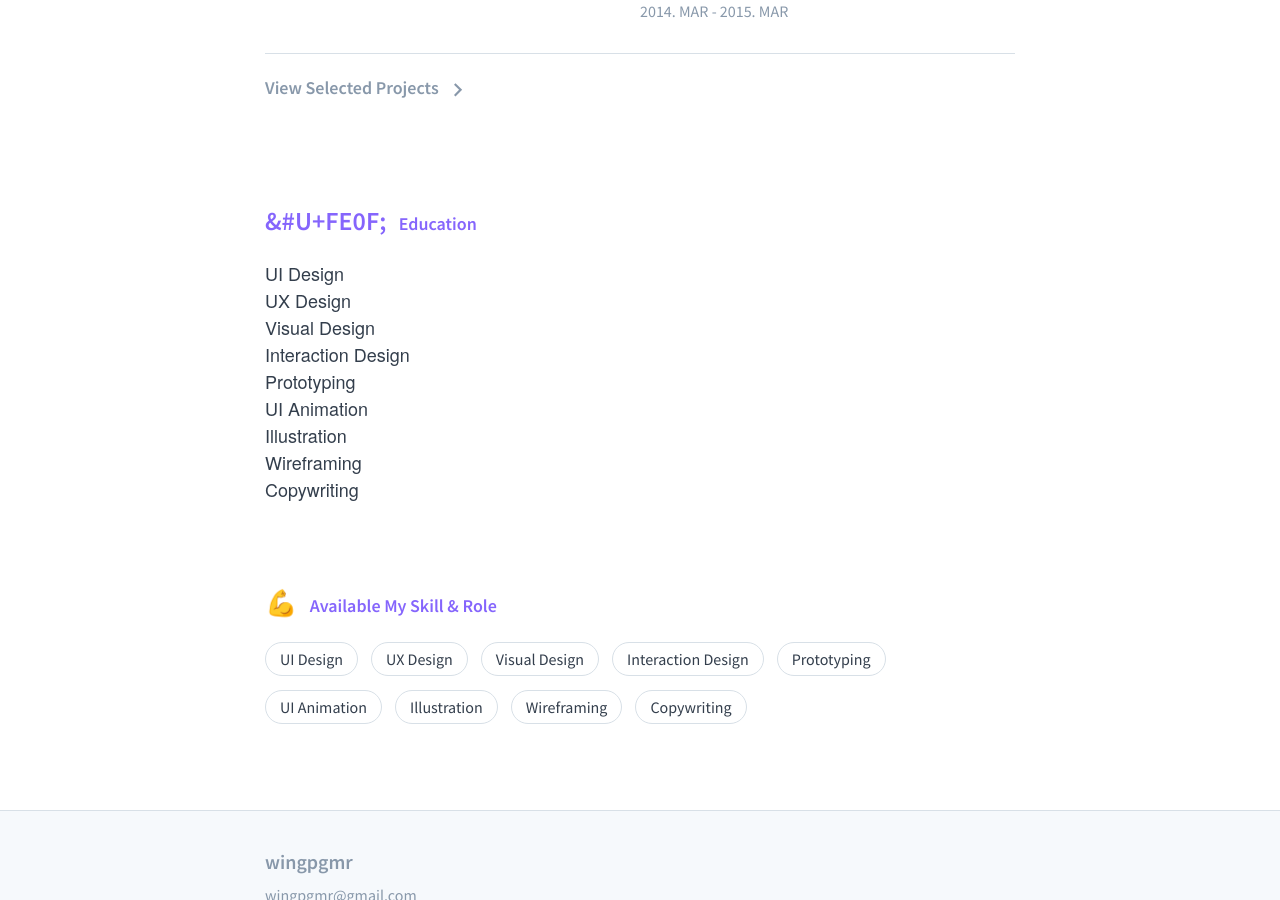
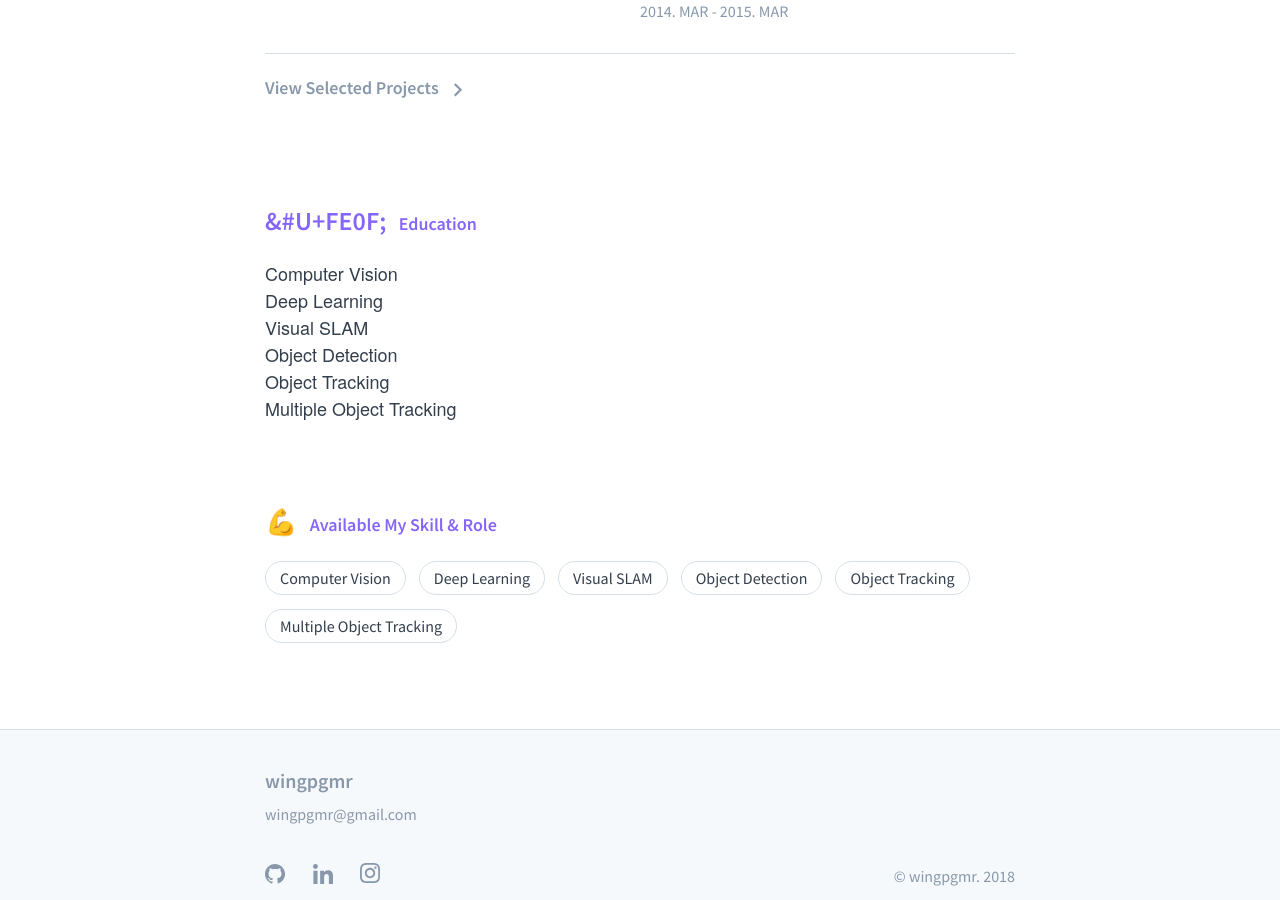
Before and after one commit to wingpgmr/changed, a Jekyll site: the page built from index.md, in a window 1280 px wide and 900 px high, scrolled down 711 px. Built offline with Jekyll 4.4.1, drawn with Linux system fonts in a browser that asks for light colours.

Commit message:
Update skill-roles.yml

```diff
--- a/_data/skill-roles.yml
+++ b/_data/skill-roles.yml
@@ -1,9 +1,6 @@
-- name: UI Design
-- name: UX Design
-- name: Visual Design
-- name: Interaction Design
-- name: Prototyping
-- name: UI Animation
-- name: Illustration
-- name: Wireframing
-- name: Copywriting
+- name: Computer Vision
+- name: Deep Learning
+- name: Visual SLAM
+- name: Object Detection
+- name: Object Tracking
+- name: Multiple Object Tracking
```
